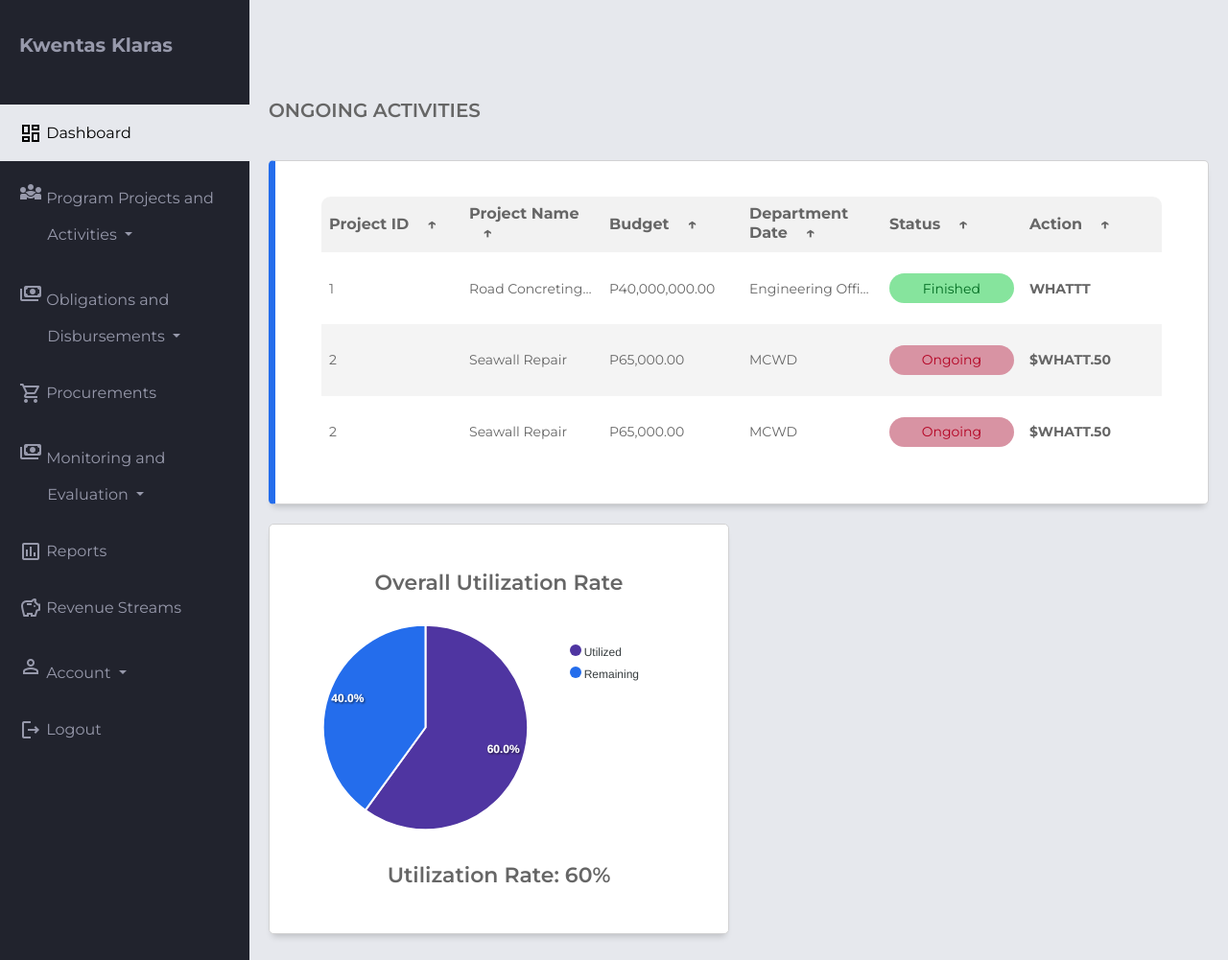
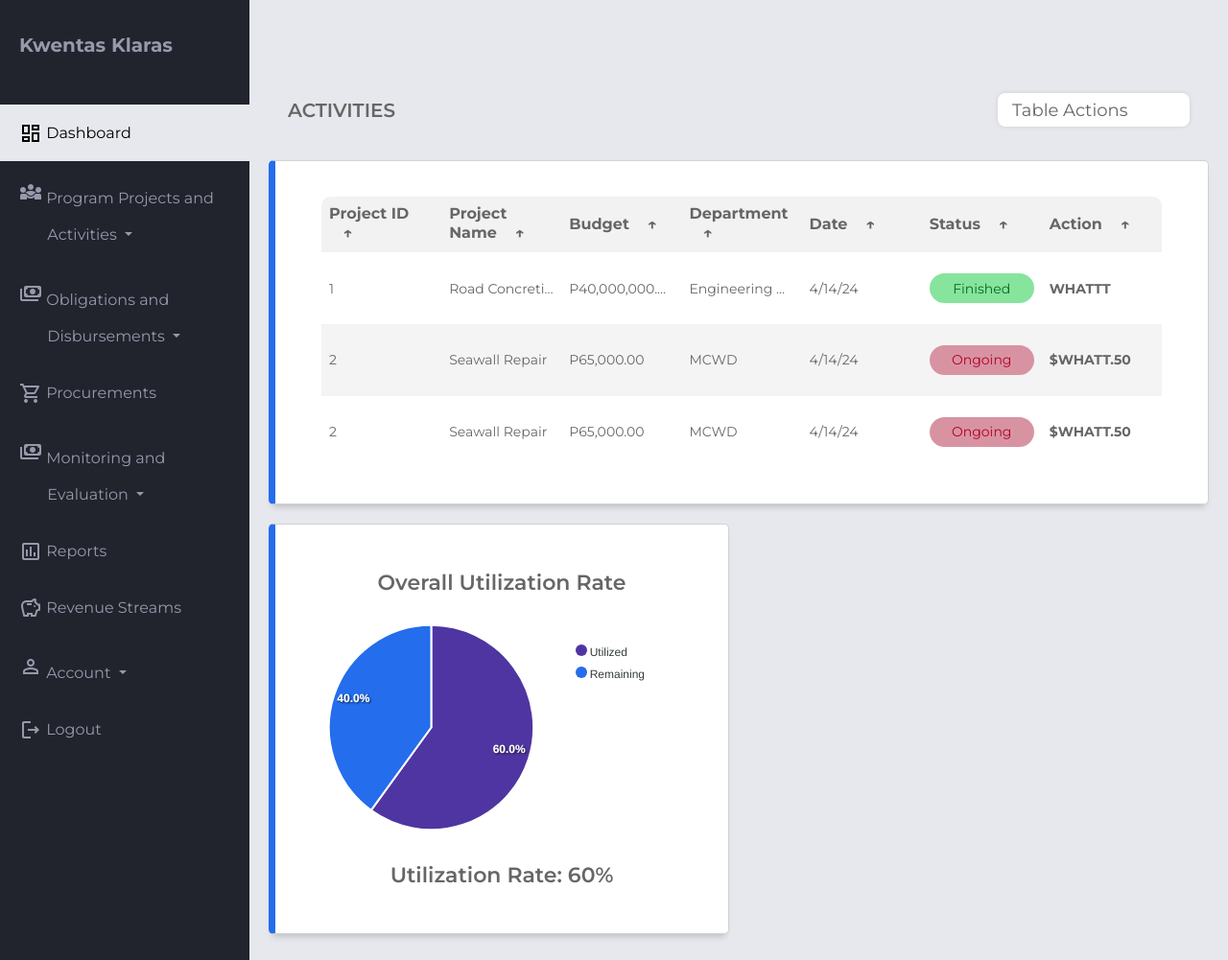
Before and after one commit to hanz-archer/KwentasKlaras, a Django app: page /ongoing/ in a window 1280 px wide. Shown: the whole page at 96% size. Run offline with Django 5.2, Linux system fonts and the light colour scheme; a user stored in the database is signed in; some libraries are stand-ins or nearby versions.

Commit message:
add dropdown sa table

```diff
--- a/KwentasApp/static/KwentasApp/css/base.css
+++ b/KwentasApp/static/KwentasApp/css/base.css
@@ -210,6 +210,12 @@ body {
 
 
 /* ---------- MAIN ---------- */
+.main-title-container {
+  display: flex;
+  justify-content: space-between; /* Adjust this as necessary to space elements */
+  align-items: center;
+  padding: 0 20px; /* Adds padding around the elements */
+}
 
 .main-container {
   grid-area: main;
@@ -244,6 +250,9 @@ body {
 }
 
 .card:first-child {
+  border-left: 7px solid #246dec;
+}
+.charts-card:first-child {
   border-left: 7px solid #246dec;
 }
 
@@ -748,3 +757,79 @@ thead th.active,tbody td.active {
 .table__body table.expanded td {
   width: 100%; /* Expand both th and td to full width on mobile */
 }
+
+
+
+
+
+.select-menu {
+  position: relative;
+  width: 200px;
+  margin: 0;
+  z-index: 100;
+}
+
+.select-menu .select-btn {
+  display: flex;
+  height: 5px; /* Reduced height */
+  background: #fff;
+  padding: 15px; /* Increased padding */
+  font-size: 18px;
+  font-weight: 400;
+  border-radius: 8px;
+  align-items: center;
+  cursor: pointer;
+  justify-content: space-between;
+  box-shadow: 0 0 5px rgba(0, 0, 0, 0.1);
+}
+
+.select-btn i {
+  font-size: 25px;
+  transition: 0.3s;
+}
+
+.select-menu.active .select-btn i {
+  transform: rotate(-180deg);
+}
+
+.select-menu .options {
+  position: absolute;
+  top: 100%; /* Dropdown content appears below the button */
+  left: 0;
+  width: 80%;
+  padding: 20px;
+  margin-top: 10px;
+  border-radius: 8px;
+  background: #fff;
+  box-shadow: 0 0 3px rgba(0, 0, 0, 0.1);
+  display: none;
+  z-index: 100;
+}
+
+.select-menu.active .options {
+  display: block;
+}
+
+.options .option {
+  display: flex;
+  height: 55px;
+  cursor: pointer;
+  padding: 0 16px;
+  border-radius: 8px;
+  align-items: center;
+  background: #fff;
+}
+
+.options .option:hover {
+  background: #f2f2f2;
+}
+
+.option i {
+  font-size: 25px;
+  margin-right: 12px;
+}
+
+.option .option-text {
+  font-size: 18px;
+  color: #333;
+}
--- a/KwentasApp/templates/KwentasApp/ongoing.html
+++ b/KwentasApp/templates/KwentasApp/ongoing.html
@@ -124,13 +124,33 @@
 
       <!-- Main -->
       <main class="main-container">
-        <div class="main-title">
-          <p class="font-weight-bold">ONGOING ACTIVITIES</p>
+        <div class="main-title-container"> <!-- New flex container for title and select menu -->
+            <div class="main-title">
+                <p class="font-weight-bold">ACTIVITIES</p>
+            </div>
+            <div class="select-menu">
+                <div class="select-btn">
+                    <span class="sBtn-text">Table Actions</span>
+                    <i class="bx bx-chevron-down"></i>
+                </div>
+                <ul class="options">
+                    <li class="option">
+                        <i class="bx bxl-github" style="color: #171515;"></i>
+                        <span class="option-text">Add Data</span>
+                    </li>
+                    <li class="option">
+                        <i class="bx bxl-instagram-alt" style="color: #E1306C;"></i>
+                        <span class="option-text">Update Data</span>
+                    </li>
+                    <li class="option">
+                        <i class="bx bxl-linkedin-square" style="color: #0E76A8;"></i>
+                        <span class="option-text">Delete Data</span>
+                    </li>
+
+                </ul>
+            </div>
         </div>
-
         <div class="main-cards">
-
-
           <div class="card">
             <div class="card-inner">
               <section class="table__body">
@@ -140,7 +160,8 @@
                             <th> Project ID <span class="icon-arrow">&UpArrow;</span></th>
                             <th> Project Name <span class="icon-arrow">&UpArrow;</span></th>
                             <th> Budget <span class="icon-arrow">&UpArrow;</span></th>
-                            <th> Department Date <span class="icon-arrow">&UpArrow;</span></th>
+                            <th> Department <span class="icon-arrow">&UpArrow;</span></th>
+                            <th> Date <span class="icon-arrow">&UpArrow;</span></th>
                             <th> Status <span class="icon-arrow">&UpArrow;</span></th>
                             <th> Action <span class="icon-arrow">&UpArrow;</span></th>
                         </tr>
@@ -151,6 +172,7 @@
                             <td>Road Concreting Project</td>
                             <td> P40,000,000.00 </td>
                             <td> Engineering Office </td>
+                            <td> 4/14/24 </td>
                             <td>
                                 <p class="status delivered">Finished</p>
                             </td>
@@ -161,6 +183,7 @@
                             <td>Seawall Repair </td>
                             <td> P65,000.00 </td>
                             <td> MCWD </td>
+                            <td> 4/14/24 </td>
                             <td>
                                 <p class="status cancelled">Ongoing</p>
                             </td>
@@ -171,6 +194,7 @@
                           <td>Seawall Repair </td>
                           <td> P65,000.00 </td>
                           <td> MCWD </td>
+                          <td> 4/14/24 </td>
                           <td>
                               <p class="status cancelled">Ongoing</p>
                           </td>
@@ -189,9 +213,6 @@
               <div id="pie-chart"></div>
               <p class="chart-title">Utilization Rate: 60%</p>
           </div>
-
-
-
       </div>
       </main>
       <!-- End Main -->
@@ -212,21 +233,19 @@ $(document).ready(function() {
 <script src="https://cdnjs.cloudflare.com/ajax/libs/apexcharts/3.35.3/apexcharts.min.js"></script>
 <!-- Custom JS -->
 <script src="{% static 'KwentasApp/js/script.js' %}"></script>
-
 <script>
-
-
-
-
-
-
-</script>
-
-
-
-
-
-
-
+  const optionMenu = document.querySelector(".select-menu"),
+         selectBtn = optionMenu.querySelector(".select-btn"),
+         options = optionMenu.querySelectorAll(".option"),
+         sBtn_text = optionMenu.querySelector(".sBtn-text");
+  selectBtn.addEventListener("click", () => optionMenu.classList.toggle("active"));
+  options.forEach(option =>{
+      option.addEventListener("click", ()=>{
+          let selectedOption = option.querySelector(".option-text").innerText;
+          sBtn_text.innerText = selectedOption;
+          optionMenu.classList.remove("active");
+      });
+  });
+  </script>
   </body>
 </html>
```
Also changed, not shown: KwentasApp/templates/KwentasApp/activities.html (+42 -13 lines), KwentasApp/templates/KwentasApp/base.html (+12 -11 lines), db.sqlite3.
